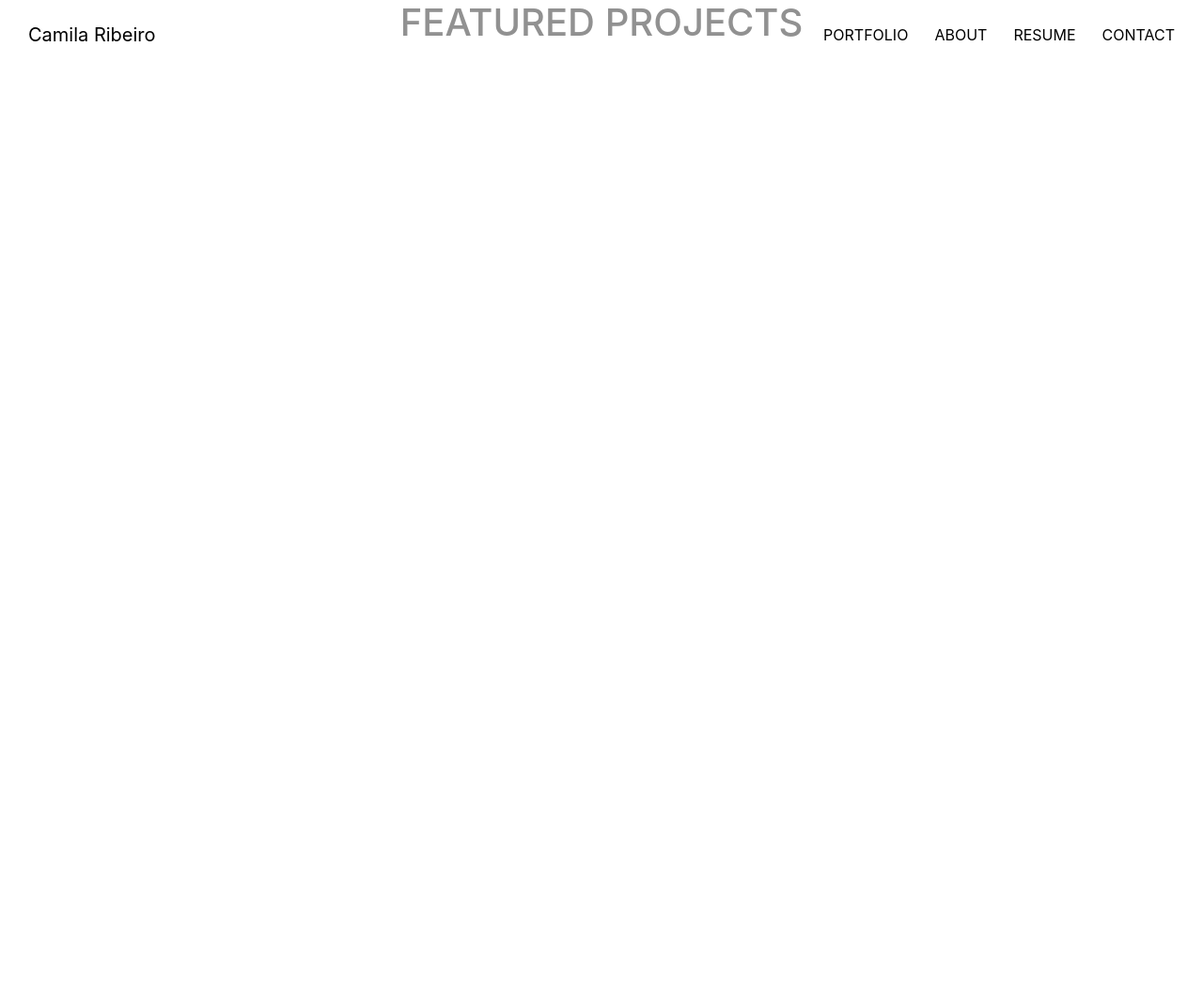
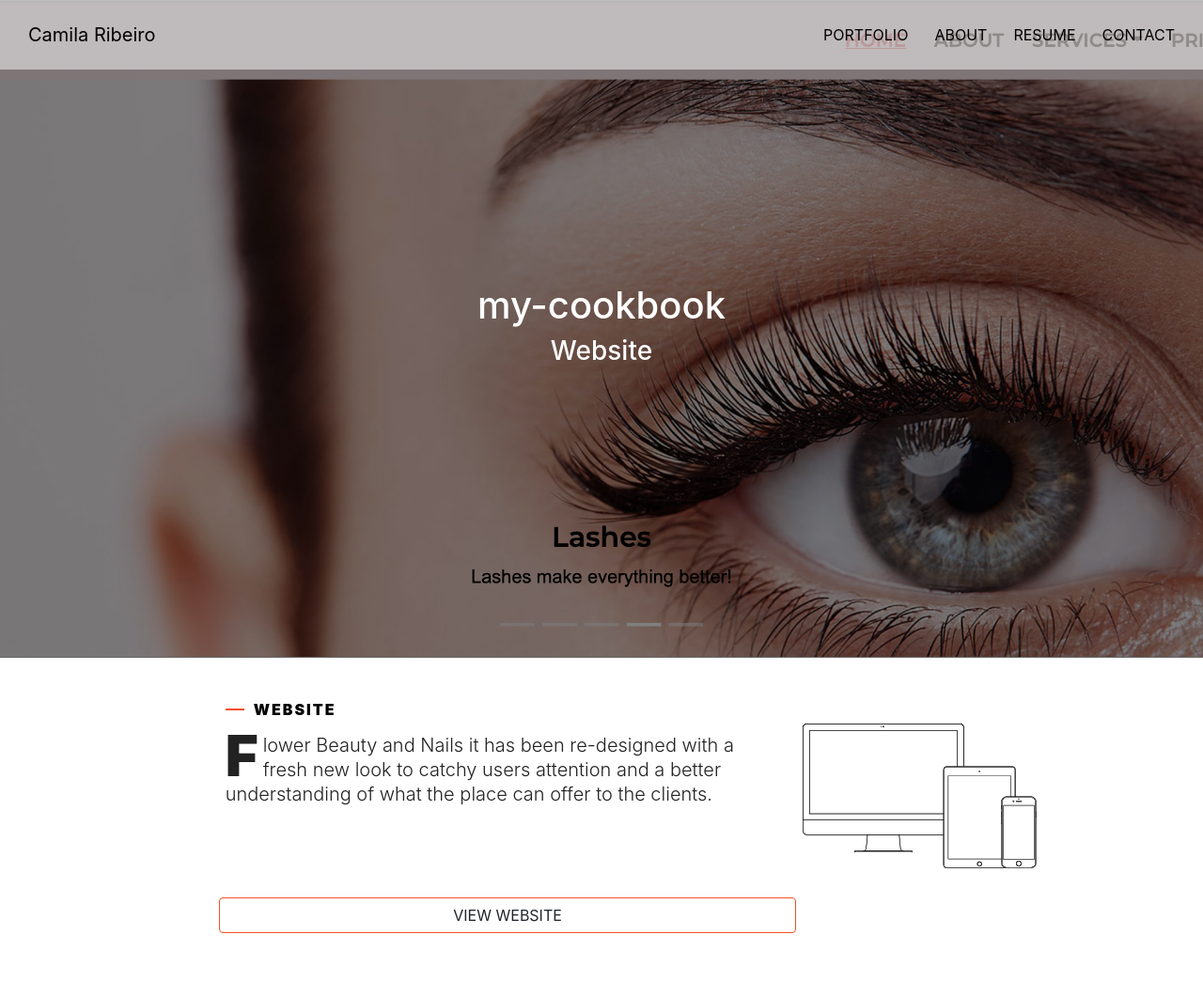
Before and after one commit to Camila-Ribeiro/MyPortfolio, a Flask app: page /projects/my-cookbook in a window 1280 px wide. Shown: the whole page at 94% size. Before the commit the page ends 44 px from the top, so only its background shows below. Run offline with Flask 2, Linux system fonts and the light colour scheme; some libraries are stand-ins or nearby versions.

Commit message:
Add project detail image hero and project info

```diff
--- a/static/css/style.css
+++ b/static/css/style.css
@@ -324,6 +324,104 @@ padding-top: 60px;
     transform: scaleY(.2);
 }
 
+/* --------------------------------------------------------------- project-detail page*/
+.hero-image {
+    background-image: linear-gradient(rgba(0, 0, 0, 0.5), rgba(0, 0, 0, 0.5)), url(../img/flower-beauty1.png);
+    height: 100%;
+    background-attachment: fixed;
+    background-position: center top;
+    background-repeat: no-repeat;
+    background-size: cover;
+    position: relative;
+    height: 700px;
+    width: 100%;
+}
+
+h5 {
+    float: left;
+    position: relative;
+    font-size: 16px;
+    line-height: 14px;
+    font-weight: 900;
+    text-transform: uppercase;
+    letter-spacing: 2px;
+    margin: 0 10px 0 0;
+    padding: 0 0 0 30px;
+    color: rgba(0, 0, 0, 1);
+}
+
+.hero-text {
+    text-align: center;
+    position: absolute;
+    top: 50%;
+    left: 50%;
+    transform: translate(-50%, -50%);
+    color: white;
+}
+
+/* .txt-sect {
+text-align: center;
+position: relative;
+min-height: 200vh;
+padding: 60px;
+margin: auto;
+background-color: #e1e1e1;
+color: #ffffff;
+} */
+
+.text-wrapper {
+    padding-left: 5vw;
+    padding-right: 5vw;
+    padding-bottom: 60px;
+    width: 90vw;
+}
+
+h5:before {
+    position: absolute;
+    top: calc(50% - 1px);
+    left: 0;
+    content: "";
+    width: 20px;
+    height: 2px;
+    background: rgba(246, 80, 38, 1);
+    -webkit-transition: all 200ms ease;
+    -moz-transition: all 200ms ease;
+    -ms-transition: all 200ms ease;
+    -o-transition: all 200ms ease;
+    transition: all 200ms ease;
+}
+
+.text-wrapper p {
+    font-size: 20px;
+    line-height: 26px;
+    font-weight: 300;
+    margin: 10px 0;
+}
+
+.text-wrapper p:first-child:first-letter {
+    float: left;
+    font-size: 60px;
+    font-weight: 900;
+    line-height: 48px;
+    padding-right: 5px;
+    margin: 0 0 -5px 0;
+}
+
+.btn-border {
+    border: 1px solid rgba(246, 80, 38, 1);
+}
+
+.img {
+    max-width: 100%;
+    margin-bottom: 40px;
+}
+
+.img-laptop {
+    position: absolute;
+    top: 0;
+    left: 0;
+}
+
 /* --------------------------------------------------------------- about section*/
 .about-section {
     background-color:#7BBAC4;
@@ -593,14 +691,14 @@ section .innerContact .smallFooter:first-child {
 } */
 
 /* education section */
-@charset "UTF-8";
+/* @charset "UTF-8";
 *,
 *::before,
 *::after {
   margin: 0;
   padding: 0;
   box-sizing: border-box;
-}
+} */
 
 /* dark pink for the bg-color */
 /*dark cayn for the boxes */
--- a/templates/project-detail.html
+++ b/templates/project-detail.html
@@ -1,14 +1,41 @@
 {% extends 'base.html' %}
 {% block content %}
 
-    <section>
-        <div>
-            <div class="container">
-                <div">
-                    <h1 class="text-center"> FEATURED PROJECTS</h1>
-                </div>
+<section>
+    <div class="hero-image">
+        <div class="hero-text">
+            <h1>{{ project.url }}</h1>
+            <h3>Website</h3>
+        </div>
+    </div>
+    <div class="text-wrapper">
+        <div class="row pt-5">
+            <div class="col-2"></div>
+            <div class="col-10">
+                <h5>Website</h5>
             </div>
         </div>
-    </section>
+        <div class="row pt-2">
+            <div class="col-2"></div>
+            <div class="col-7">
+                <p>
+                    Flower Beauty and Nails it has been re-designed with a
+                    fresh new look to catchy users attention and a better understanding of what the place can offer to the clients.
+                </p>
+            </div>
+            <div class="col-3">
+                <img class="img rellax" data-rellax-speed=".5" src="../static/img/device-1.svg" style="transform: translate3d(0px, 0px, 0px);">
+				<img class="img img-laptop rellax" data-rellax-speed="1" src="../static/img/device-2.svg" style="transform: translate3d(0px, 0px, 0px);">
+				<img class="img img-laptop rellax" data-rellax-speed="2" src="../static/img/device-3.svg" style="transform: translate3d(0px, 0px, 0px);">
+            </div>
+        </div>
+        <div class="row">
+            <div class="col-2"></div>
+            <div class="col-7 m-2 text-uppercase btn btn-border">
+                View Website
+            </div>
+        </div>
+    </div>
+</section>
 
 {% endblock %}
```
Also changed, not shown: templates/index.html (+4 -4 lines), static/img/device-1.svg (added), static/img/device-2.svg (added), static/img/device-3.svg (added), static/img/flower-beauty1.png (added), 2 other files.
